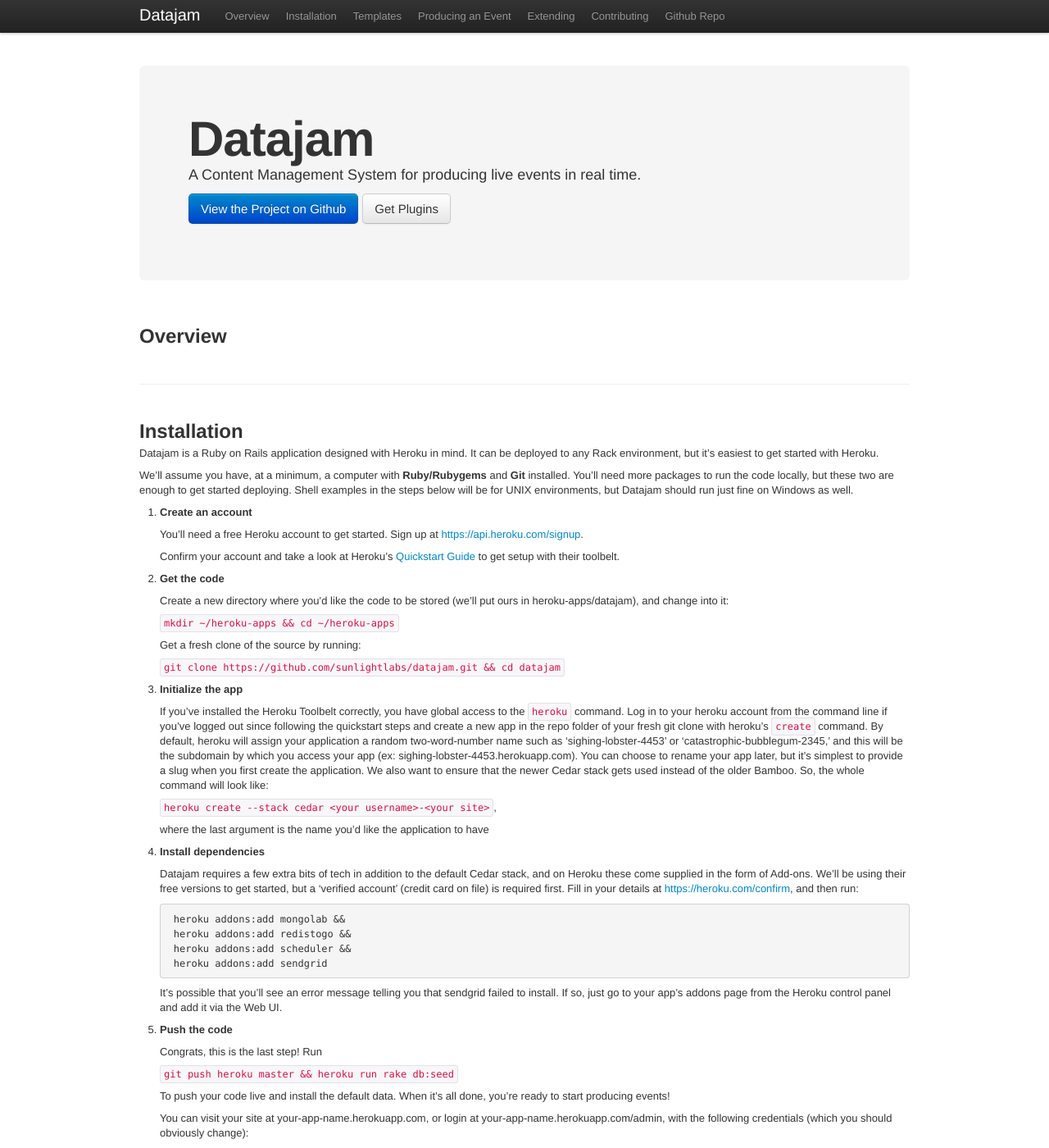
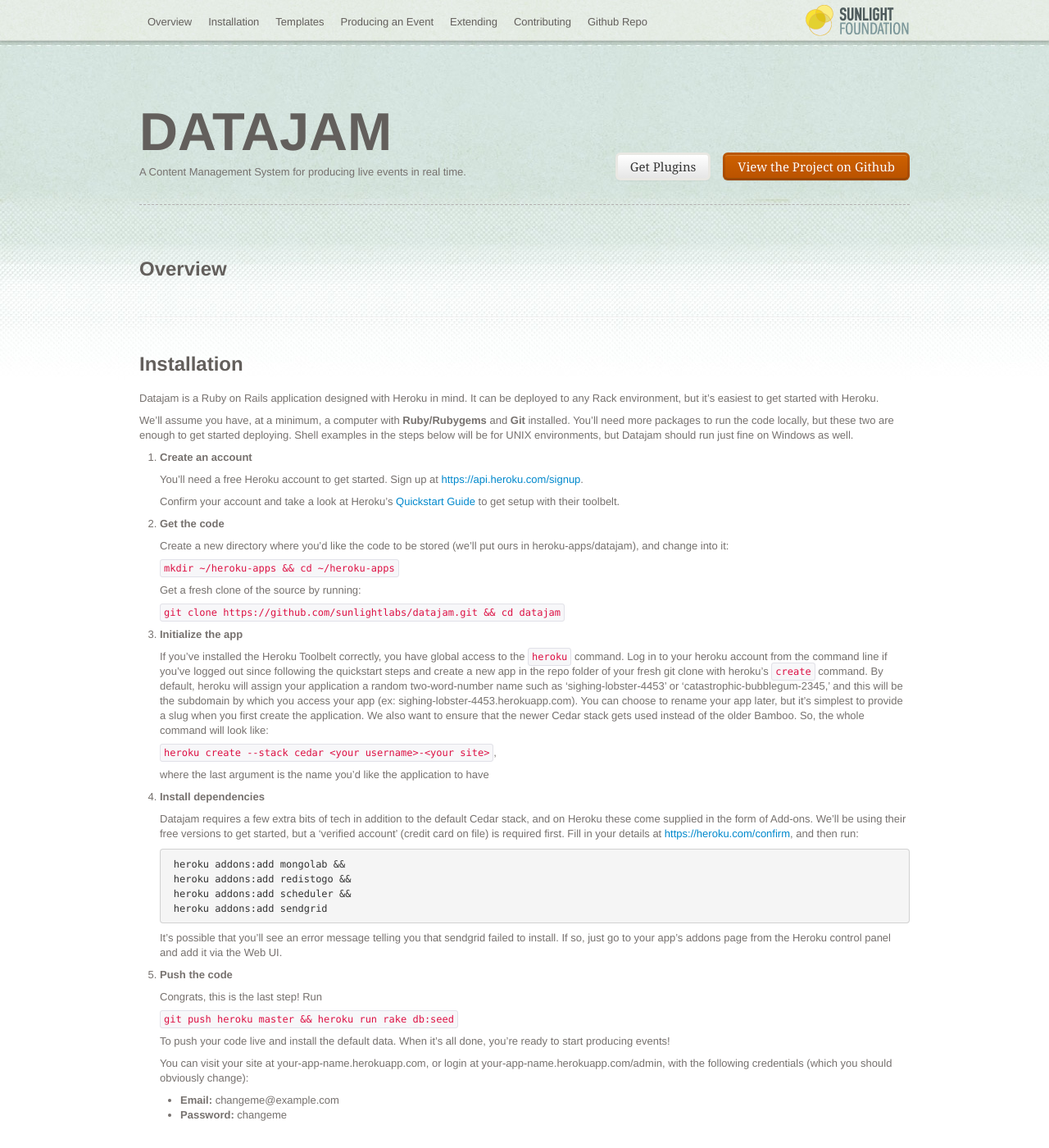
Before and after one commit to sunlightlabs/datajam, a Jekyll site: the page built from _posts/2012-03-01-home.md, in a window 1280 px wide and 1400 px high. Shown: the whole window at 82% size. Built offline with Jekyll 4.4.1, drawn with Linux system fonts in a browser that asks for light colours; nearby versions of some CDN libraries; some of the changed text lies outside the part shown.

Commit message:
style changes

```diff
--- a/_layouts/home.html
+++ b/_layouts/home.html
@@ -19,7 +22,6 @@
                     <span class="icon-bar"></span>
                     <span class="icon-bar"></span>
                 </a>
-                <a href="/" class="brand">Datajam</a>
                 <div class="nav-collapse">
                     <ul class="nav">
                         <li><a href="#overview">Overview</a></li>
@@ -32,16 +34,19 @@
                         <li><a href="https://github.com/sunlightlabs/datajam/">Github Repo</a></li>
                     </ul>
                 </div>
+                <a id="foundationLogo" href="http://sunlightfoundation.com" class="brand">Sunlight Foundation</a>
             </div>
         </div>
     </div>
 
     <div class="container">
-        <header class="hero-unit">
-            <h1>Datajam</h1>
-            <p>A Content Management System for producing live events in real time.</p>
+        <header class="module clearfix">
+            <div class="headerTitle">
+                <h1>Datajam</h1>
+                <p>A Content Management System for producing live events in real time.</p>
+            </div>
             <p class="download-info">
-                <a href="https://github.com/sunlightlabs/datajam/" class="btn btn-primary btn-large">View the Project on Github</a>
+                <a href="https://github.com/sunlightlabs/datajam/" class="btn btn-primary btn-large btn-sunlight">View the Project on Github</a>
                 <a href="/plugins/" class="btn btn-large">Get Plugins</a>
             </p>
         </header>
@@ -49,9 +54,29 @@
             {{ content }}
         </div>
     </div>
-    <footer class="container">
 
-    </footer>
+    <div class="sf-footerWrapper">
+        <div class="sf-footer container">
+            <div class="row">
+                <div class="span6 signup span-divider">
+                    <h4>Like this Project and Want to Discover Others Like It?</h4>
+                    <span class="tip">Join the Sunlight Foundation's open government community to learn more</span>
+                    <form action="/subscribe/" method="post" id="sfapp-subscribe-form">
+                        <ul>
+                            <li id="email"><input type="text" name="email" placeholder="your email address"></li>
+                            <li id="zipCode"><input type="text" name="zipcode" placeholder="your zip code"></li>
+                            <li><button type="submit" class="btn btn-sunlight">Sign Up</button></li>
+                        </ul>
+                        <div class="clear"></div>
+                    </form>
+                </div>
+                <div class="span6 terms">
+                    <p>Our <a href="http://sunlightfoundation.com/legal/privacy/">privacy policy</a> details how personally identifiable information that is collected on our web sites is handled. Read our <a href="http://sunlightfoundation.com/legal/terms/">terms of service</a>.</p>
+                    <p>This work by <a href="http://sunlightfoundation.com">Sunlight Foundation</a>, unless <a href="http://sunlightfoundation.com/colophon/">otherwise noted</a>, is licensed under a <a href="http://creativecommons.org/licenses/by/3.0/us/">Creative Commons Attribution 3.0 United States License</a>.</p>
+                </div>
+            </div>
+        </div>
+    </div>
 
     {% include body_assets.html %}
     {% include analytics.html %}
--- a/css/style.css
+++ b/css/style.css
@@ -1,3 +1,113 @@
-.hero-unit {margin-top:80px;}
-h2 {padding-top:20px;}
+header {margin-top: 140px; border-bottom: 1px dashed #b2afaf; padding-bottom: 20px;}
+h2 {padding-top:20px; color: #635F5C; margin-bottom: 15px; }
 hr {margin-top:40px; clear:both;}
+h1 { font-size: 500%; text-transform: uppercase; line-height: 60px; color: #635F5C; margin-bottom: 10px; }
+h4 { font-size: 170%; margin-bottom: 20px; line-height: 27px; text-transform: capitalize; font-family: Georgia, 'Times New Roman', Times, serif; font-weight: normal; }
+
+.navbar-inner { background: url(../img/sfapp_bg_header.jpg) top left repeat-x; background-color: #b7d2ef; margin-bottom: 50px; height: 50px;}
+
+.module { margin-bottom: 40px;}
+.container { padding-bottom: 80px; }
+
+.tip, time { font-family: Georgia, 'Times New Roman', Times, serif; font-style: oblique; color: #97928f; display: block; line-height: 21px; max-width: 680px;}
+.tip { margin-bottom: 20px;}
+
+body {
+    background: url(../img/sfapp_bg.jpg) center 50px repeat-x #FFFFFF;
+    color: #76716e;
+    font-family: "Helvetica Neue", Helvetica, Arial, sans-serif;
+    font-size: 13px;
+    line-height: 19px;
+    margin-top: -9px;
+}
+
+#foundationLogo { background: url(../img/sfapp_logo.png) top right no-repeat;
+display: block;
+float: right;
+height: 40px;
+text-indent: -9999px;
+width: 128px;
+margin-top: 5px;}
+
+.navbar .nav > li > a { text-shadow: none; padding: 17px 10px 20px; color: #635F5C; }
+.navbar .nav > li > a:hover { color: #8d8884; }
+.navbar .nav .active > a, .navbar .nav .active > a:hover { background-color: #4d5b5c; border: 1px solid #2e3738; }
+
+.headerTitle { float: left; width: 500px;  }
+.download-info { float: right; width: 400px; margin-top: 55px;  }
+.download-info a { text-align: right; float: right; margin-left: 15px}
+
+.btn {
+    border: 3px solid #e9e8e3;
+    font-family: "Georgia", "Times New Roman", "Times", serif;
+    font-style: normal;
+    font-weight: normal;
+    padding: 4px 15px 4px;
+    -webkit-border-radius: 6px;
+       -moz-border-radius: 6px;
+        -ms-border-radius: 6px;
+         -o-border-radius: 6px;
+            border-radius: 6px;
+}
+
+.btn-sunlight {
+    color: #fdfcfb;
+    background-color: #ce6100;
+    background-image: -moz-linear-gradient(top, #ce6100, #ba5300);
+    background-image: -ms-linear-gradient(top, #ce6100, #ba5300);
+    background-image: -webkit-gradient(linear, 0 0, 0 100%, from(#ce6100), to(#ba5300));
+    background-image: -webkit-linear-gradient(top, #ce6100, #ba5300);
+    background-image: -o-linear-gradient(top, #ce6100, #ba5300);
+    background-image: linear-gradient(top, #ce6100, #ba5300);
+    background-repeat: repeat-x;
+    filter: progid:DXImageTransform.Microsoft.gradient(startColorstr='#ce6100', endColorstr='#ba5300', GradientType=0);
+    border-color: #ba5300 #ba5300 #000000;
+    border-color: rgba(0, 0, 0, 0.1) rgba(0, 0, 0, 0.1) rgba(0, 0, 0, 0.25);
+    filter: progid:dximagetransform.microsoft.gradient(enabled=false);
+    font-style: normal;
+    text-shadow: 0 1px 1px rgba(186, 83, 0, 0.75);
+}
+.btn-sunlight:hover,
+.btn-sunlight:active,
+.btn-sunlight.active,
+.btn-sunlight.disabled,
+.btn-sunlight[disabled] {
+    color: #fdfcfb;
+    background-color: #ba5300;
+}
+.btn-sunlight:active,
+.btn-sunlight.active {
+    background-color: #ba5300;
+    background-color: #ba5300 \9;
+}
+
+.span-divider {
+    border-right: 1px dashed #e8e6de;
+    margin-right: -1px;
+}
+
+.terms {
+    margin-top: 30px;
+}
+
+.sf-footer div.terms p{
+    font-family: Georgia, 'Times New Roman', Times, serif;
+    font-size: 95%;
+    font-style: oblique;
+    line-height: 18px;
+}
+
+.sf-footerWrapper { background-color: #fafaf7; border-top: 1px solid #ece9e9; margin-top: 70px; padding-top: 50px; min-height: 220px;}
+.sf-footer { color: #9f9a97;}
+.sf-footer h4 { color: #9f9a97; margin-bottom: 0.5em; }
+.sf-footer .tip { color: #9f9a97;}
+
+.sf-footer ul { margin: 0; list-style-type: none; }
+
+form input, form select { border: 2px solid #e7e4dc; }
+form select { padding: 3px 4px; }
+
+#sfapp-subscribe-form li { float: left; margin-right: 10px; }
+#sfapp-subscribe-form input[name=email] { width: 140px; }
+#sfapp-subscribe-form input[name=zipcode] { width: 95px; }
+.sf-footer
```
Also changed, not shown: other parts of _layouts/home.html (+3 -0 lines), img/sfapp_bg.jpg (added), img/sfapp_bg_header.jpg (added), img/sfapp_logo.png (added).
